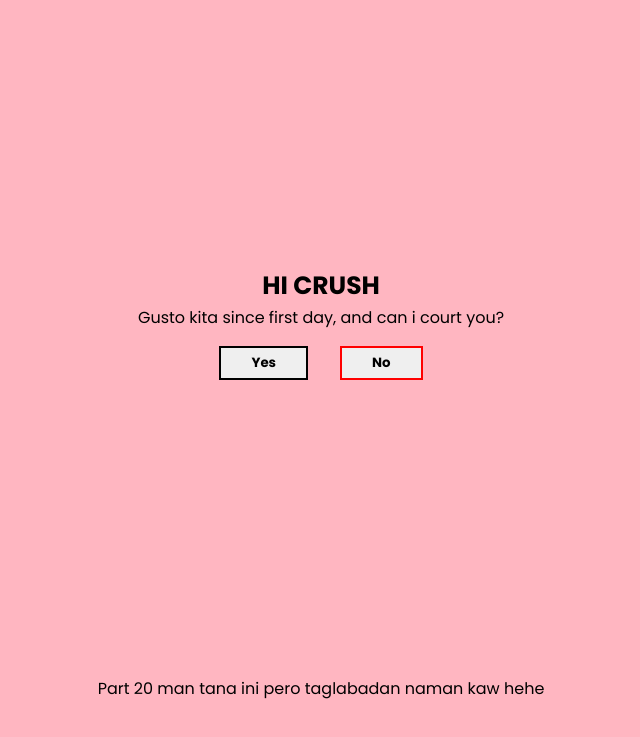
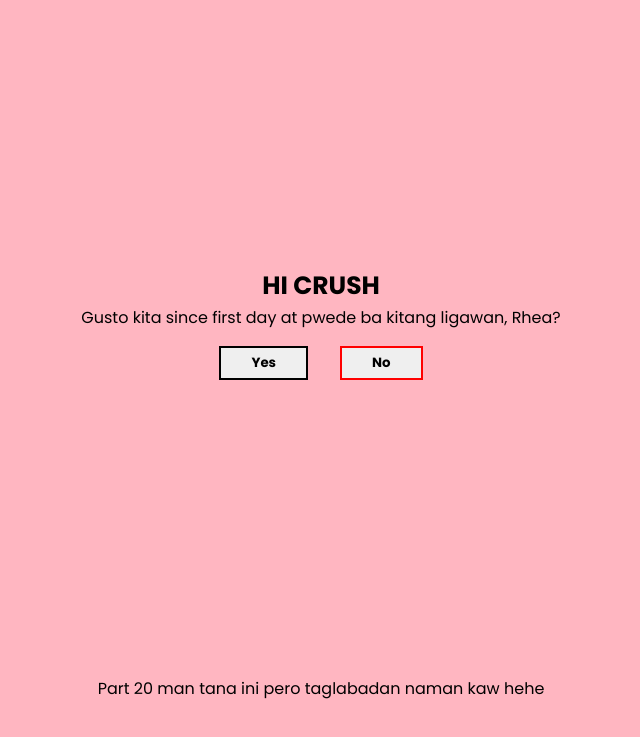
Before and after one commit to Johnjulve/Alpha.Github.io, a plain HTML site: page index.html in a window 1280 px wide. Shown: the part 37-774 px from the top of the page, without its empty margins (319-959 px from the left). Drawn offline with Linux system fonts and the light colour scheme.

Commit message:
Update index.html

```diff
--- a/index.html
+++ b/index.html
@@ -34,7 +34,7 @@
 
 				<div class="ask">
 
-<p> <span class="crush">HI CRUSH</span> <br>Gusto kita since first day, and can i court you?</p>
+<p> <span class="crush">HI CRUSH</span> <br>Gusto kita since first day at pwede ba kitang ligawan, Rhea?</p>
 
 	<div class="btn">
 		<a href="yes.html"><button id="btn1">Yes</button></a>
```
